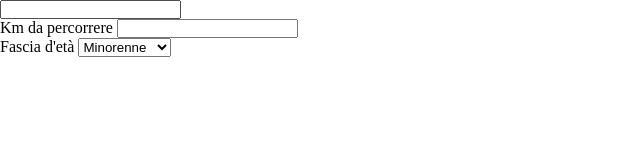
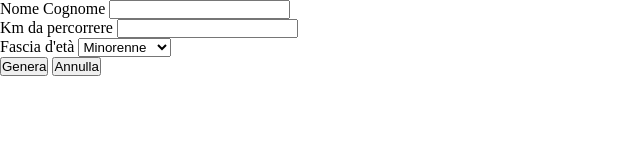
Before and after one commit to LucaLF-dev/js-biglietto-treno-form, a plain HTML site: page index.html in a window 1280 px wide. Shown: the whole page, without its empty margins (0-640 px from the left). Drawn offline with Linux system fonts and the light colour scheme.

Commit message:
Add - button html

```diff
--- a/index.html
+++ b/index.html
@@ -10,7 +10,7 @@
 
     <div>
         <div>
-            <label for="Name-Surname"></label>
+            <label for="Name-Surname">Nome Cognome</label>
             <input type="text" name="Name-Surname">
         </div>
 
@@ -28,6 +28,9 @@
              </select>
         </div>
 
+        <button>Genera</button>
+        <button>Annulla</button>
+
     </div>
     <script src="./js/app.js"></script>
 </body>
```
